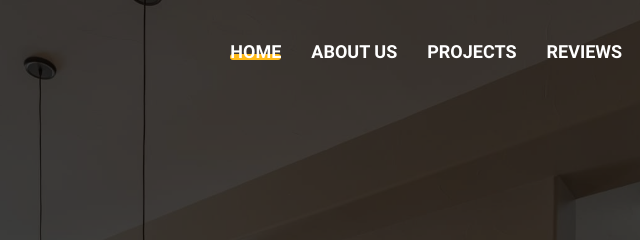
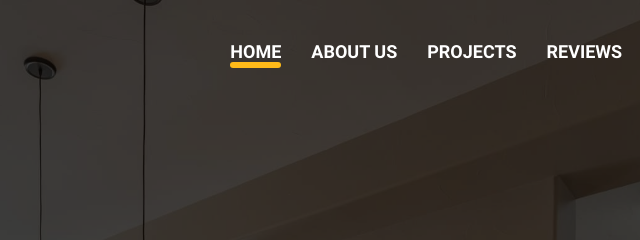
Before and after one commit to Oak-Harbor-Kits/Starter-Kit-V4-Eleventy, an Eleventy site: page src/index.html in a window 1280 px wide. Shown: the top 240 px of the page, 342-982 px from the left. Built offline with nearby package versions, Linux system fonts and the light colour scheme; Eleventy itself is replaced by a stand-in of ours; files that its build step writes are made by us from their sources; files whose address does not match are found by name.

Commit message:
Fix Nav Hover and Active

```diff
--- a/src/css/root.less
+++ b/src/css/root.less
@@ -549,7 +549,7 @@
                             border-radius: 3/16rem;
                             background: var(--primary);
                             opacity: 1;
-                            bottom: 2/16rem;
+                            bottom: -6/16rem;
                             z-index: -1;
                             left: 0;
 
@@ -574,7 +574,7 @@
                                 height: 6/16rem;
                                 background: var(--primary);
                                 opacity: 1;
-                                bottom: 2/16rem;
+                                bottom: -6/16rem;
                                 border-radius: 3/16rem;
                                 left: 0/16rem;
                                 right: -6/16rem;
```
Also changed, not shown: src/css/root.css.
